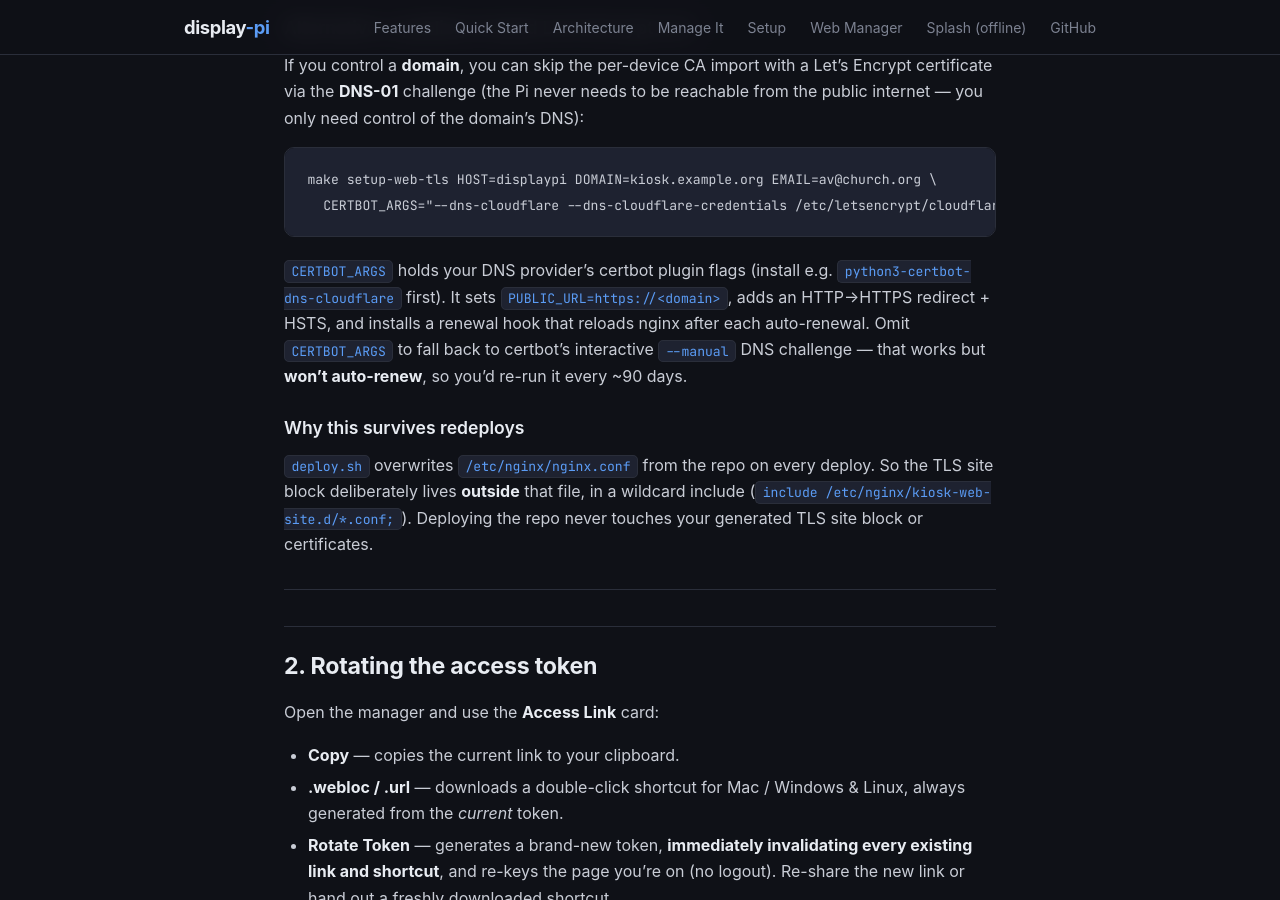
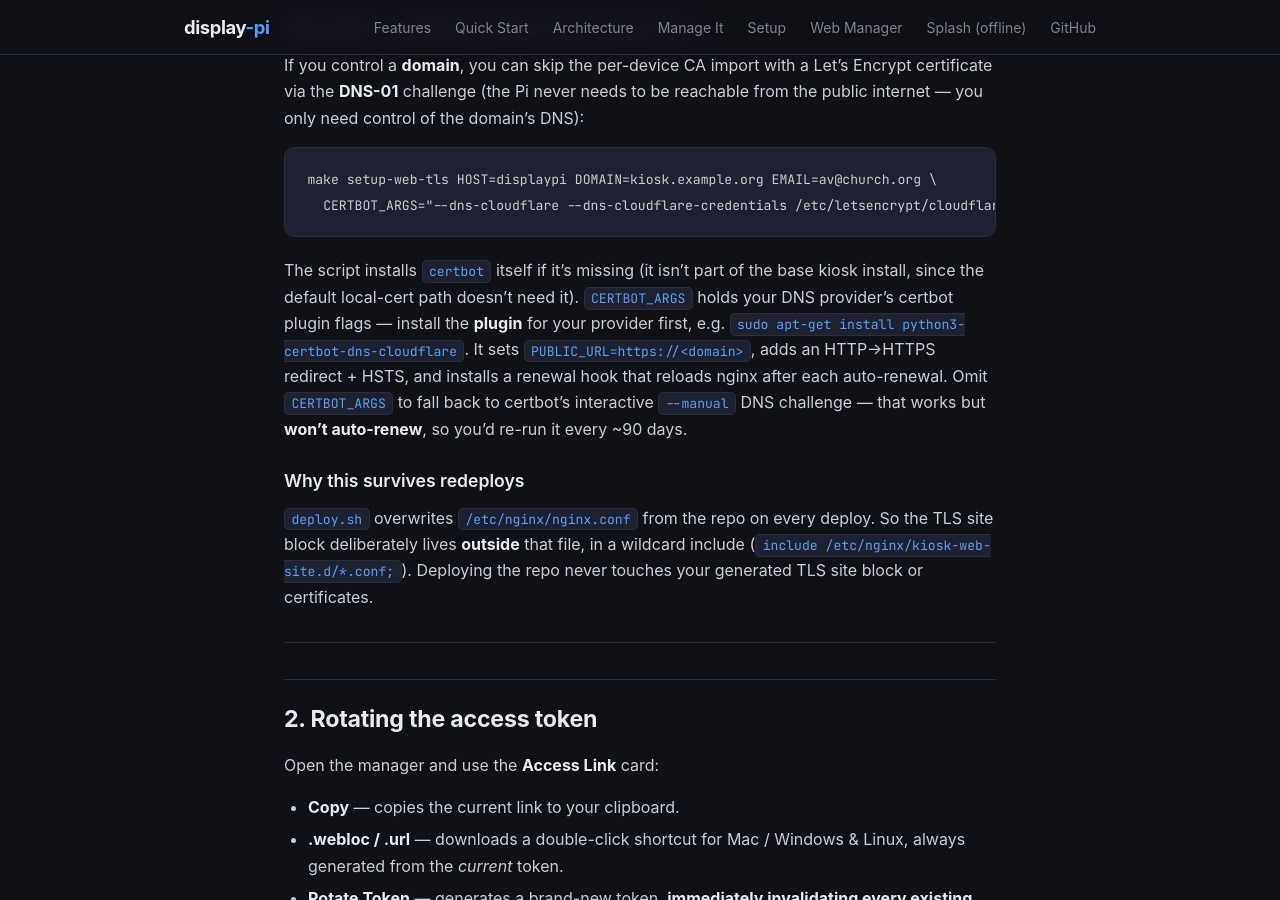
Before and after one commit to dmcbane/display-pi, a Jekyll site: the page built from docs/web-manager-https.md, in a window 1280 px wide and 900 px high, scrolled down 2474 px. Built offline with Jekyll 4.4.1, drawn with Linux system fonts in a browser that asks for light colours.

Commit message:
fix(web): install certbot on demand in the Let's Encrypt path
The default HTTPS path uses a locally-signed cert and needs no certbot, so
certbot isn't part of the base install. The optional Let's Encrypt path
(setup-web-tls) previously just errored if certbot was absent — now it
apt-get installs certbot when missing, and warns if the DNS provider plugin
named in CERTBOT_ARGS isn't detected (that plugin is still provider-specific
and installed separately). Docs updated. Suite 444/444. Version 0.22.0 -> 0.22.1.

Co-Authored-By: Claude Opus 4.8 (1M context) <noreply@anthropic.com>

````diff
--- a/docs/web-manager-https.md
+++ b/docs/web-manager-https.md
@@ -117,12 +117,14 @@ make setup-web-tls HOST=displaypi DOMAIN=kiosk.example.org EMAIL=av@church.org \
   CERTBOT_ARGS="--dns-cloudflare --dns-cloudflare-credentials /etc/letsencrypt/cloudflare.ini"
 ```
 
-`CERTBOT_ARGS` holds your DNS provider's certbot plugin flags (install e.g.
-`python3-certbot-dns-cloudflare` first). It sets `PUBLIC_URL=https://<domain>`,
-adds an HTTP→HTTPS redirect + HSTS, and installs a renewal hook that reloads
-nginx after each auto-renewal. Omit `CERTBOT_ARGS` to fall back to certbot's
-interactive `--manual` DNS challenge — that works but **won't auto-renew**, so
-you'd re-run it every ~90 days.
+The script installs `certbot` itself if it's missing (it isn't part of the base
+kiosk install, since the default local-cert path doesn't need it). `CERTBOT_ARGS`
+holds your DNS provider's certbot plugin flags — install the **plugin** for your
+provider first, e.g. `sudo apt-get install python3-certbot-dns-cloudflare`. It
+sets `PUBLIC_URL=https://<domain>`, adds an HTTP→HTTPS redirect + HSTS, and
+installs a renewal hook that reloads nginx after each auto-renewal. Omit
+`CERTBOT_ARGS` to fall back to certbot's interactive `--manual` DNS challenge —
+that works but **won't auto-renew**, so you'd re-run it every ~90 days.
 
 ### Why this survives redeploys
 
````
Also changed, not shown: CHANGELOG.md, 3 other files.
